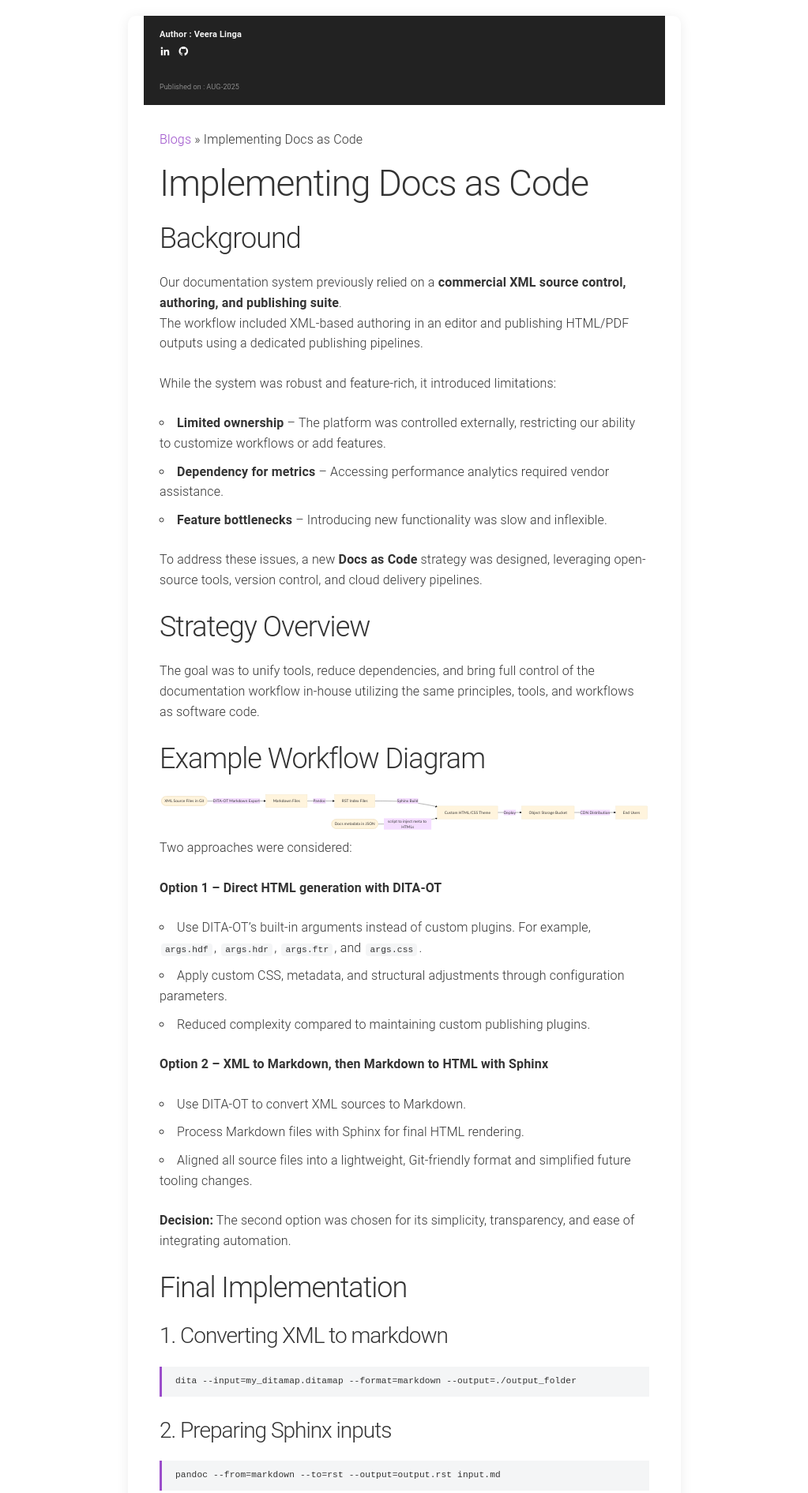
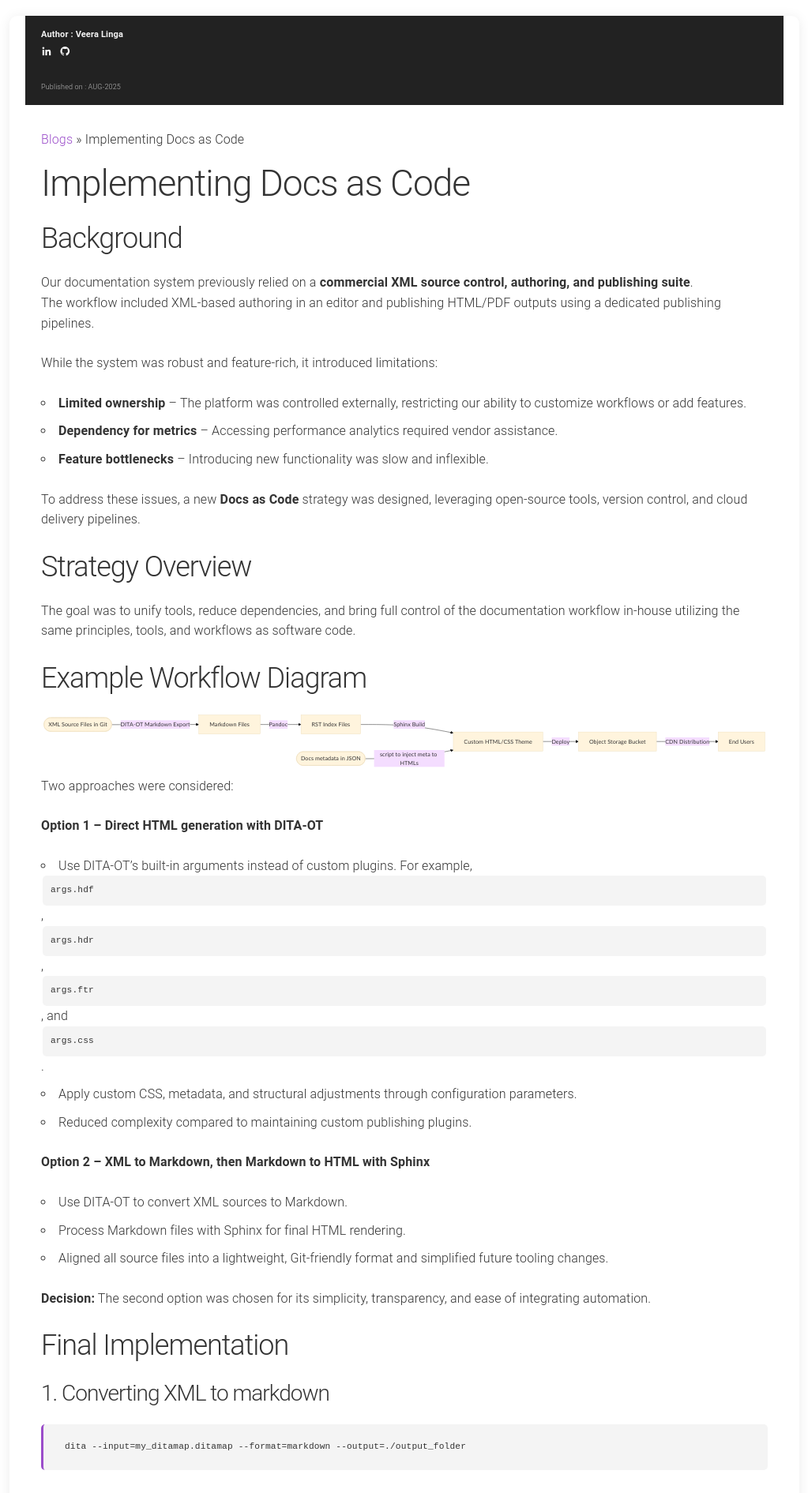
Before and after one commit to veera-linga/blogs, a Jekyll site: the page built from implementing-docs-as-code.md, in a window 1280 px wide. Shown: the top 1891 px of the page at 79% size, without its empty margins (128-1151 px from the left). Built offline with Jekyll 4.4.1, drawn with Linux system fonts in a browser that asks for light colours; our own code applies the rules of GitHub Pages for plain Markdown files.

Commit message:
Enhance container styles for responsiveness
Updated container width for better responsiveness and added media query for improved mobile spacing.

Signed-off-by: veera <124036467+veera-linga@users.noreply.github.com>

```diff
--- a/assets/css/custom.css
+++ b/assets/css/custom.css
@@ -2,12 +2,26 @@
    Container
 ========================== */
 .container {
-  max-width: 700px;
+  width: 95%;           /* Takes up most of the screen on mobile */
+  max-width: 1000px;    /* Increased from 700px for a better desktop feel */
   margin: 2rem auto;
   background: #fff;
   border-radius: 10px;
   box-shadow: 0 2px 16px rgba(0, 0, 0, 0.08);
   overflow: hidden;
+}
+
+/* Add a Media Query for even better mobile spacing */
+@media (max-width: 600px) {
+  .container {
+    width: 100%;        /* Use full width on very small phones */
+    margin: 0;          /* Remove top/bottom margin to save space */
+    border-radius: 0;   /* Optional: remove curves on mobile for a 'native' look */
+  }
+
+  .site-header, .site-content, .site-footer {
+    padding: 1rem;      /* Slightly tighter padding for small screens */
+  }
 }
 
 /* ==========================
@@ -46,6 +60,16 @@
   color: #333;
 }
 
+pre, code {
+  overflow-x: auto;   /* Adds a scrollbar if the code is too long */
+  white-space: pre;   /* Keeps formatting exactly as written */
+  word-wrap: normal;  /* Prevents words from breaking onto new lines */
+  display: block;     /* Ensures it behaves as a container */
+  padding: 1rem;
+  background: #f4f4f4; /* Optional: gives code a light grey background */
+  border-radius: 5px;
+}
+
 /* ==========================
    Footer
 ========================== */
```
